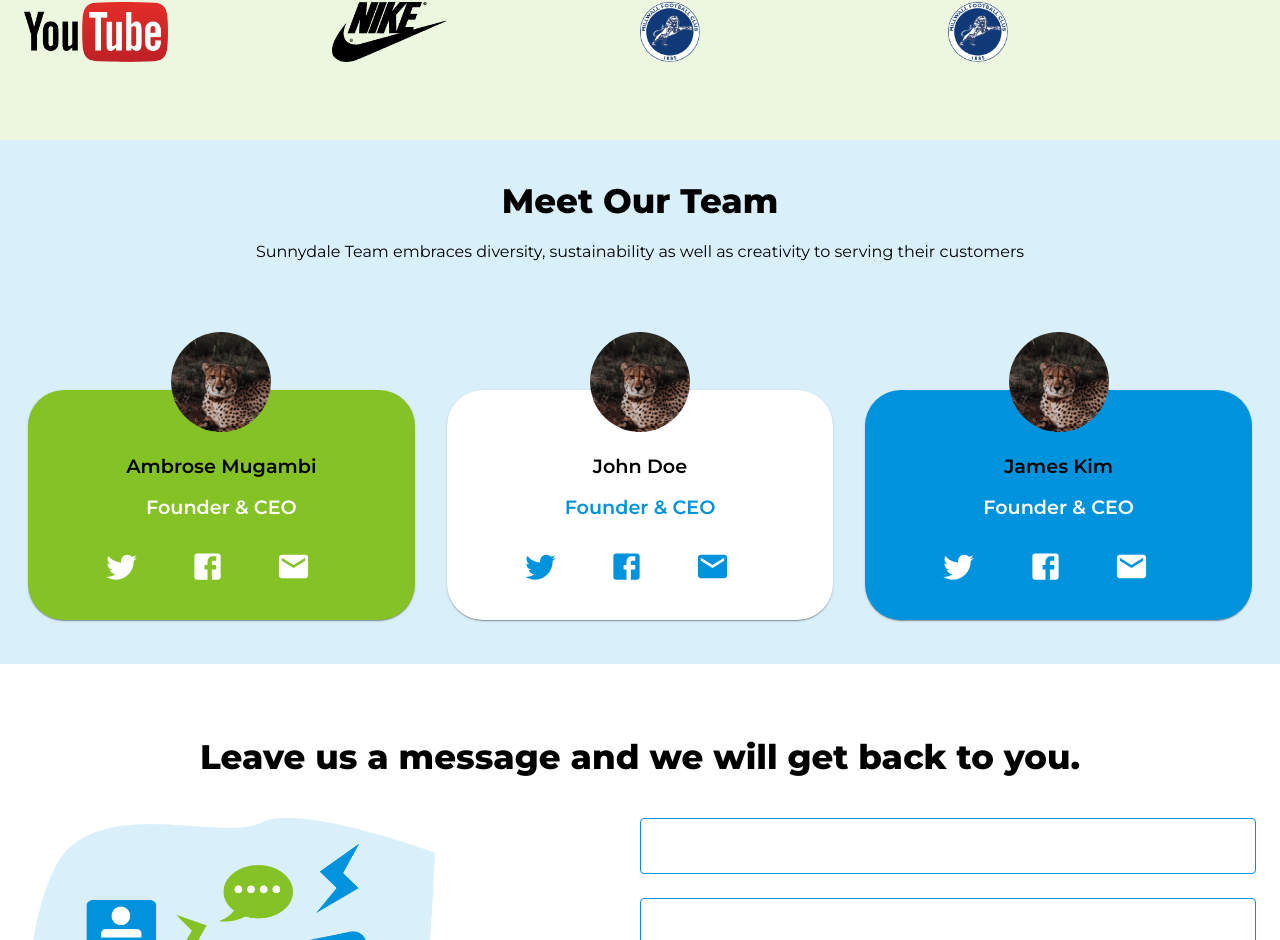
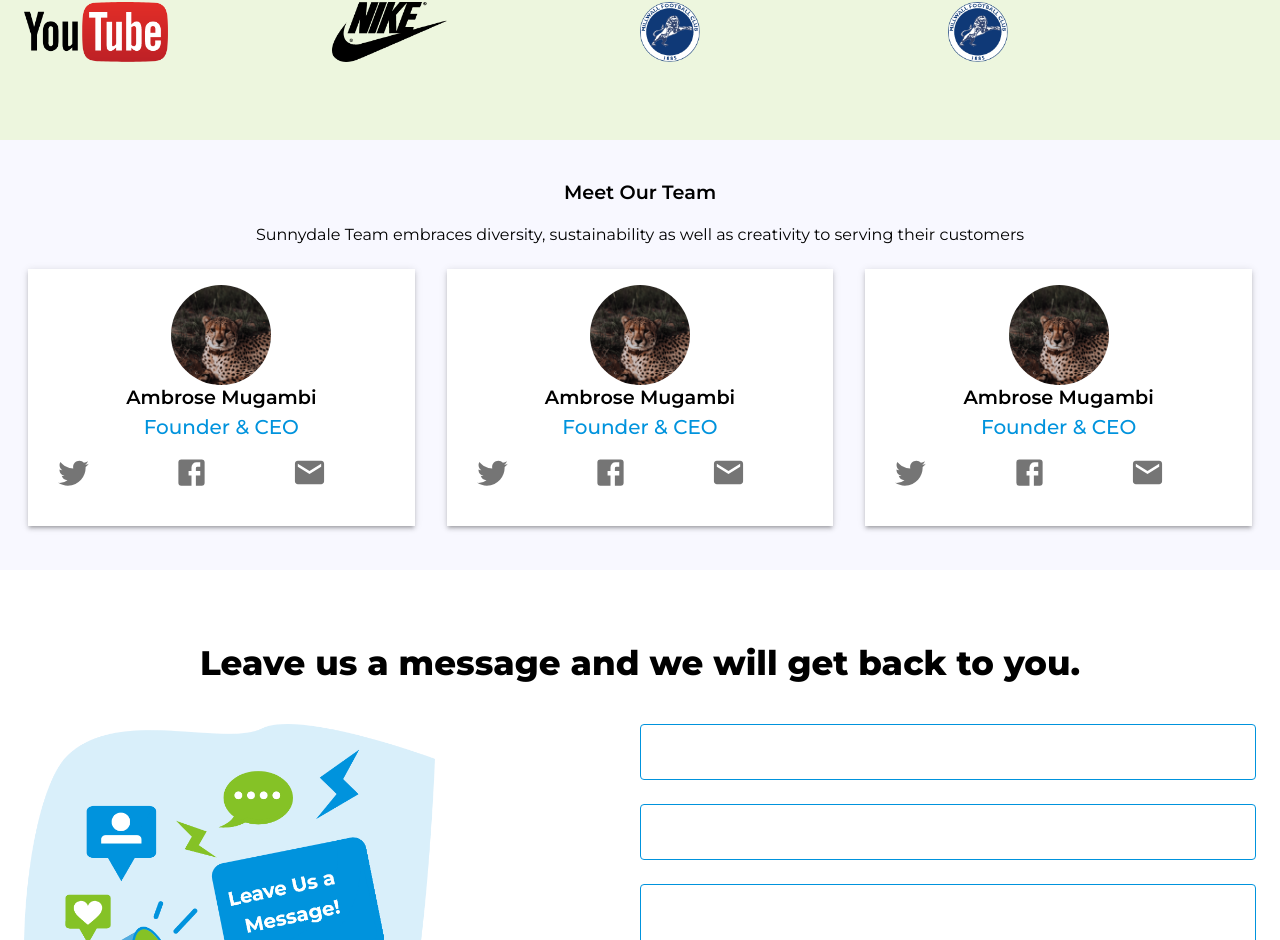
Before and after one commit to alexmurithi/sunnydalemanagement, a React (Create React App) app: page / in a window 1280 px wide. Shown: the part 2650-3590 px from the top of the page. Built offline with nearby package versions, Linux system fonts and the light colour scheme.

Commit message:
added ourMission section

```diff
--- a/src/Components/DrawerList/index.js
+++ b/src/Components/DrawerList/index.js
@@ -136,7 +136,7 @@ const Drawer =()=>{
                         </ListItem>
                     </List>
                 </Collapse>
-                <ListItem button >
+                <ListItem button component={Link} to="/about-us">
                     <ListItemText primary="Airbnb"/>
                 </ListItem>
                 <Divider />
--- a/src/Components/LandingPage/Team.js
+++ b/src/Components/LandingPage/Team.js
@@ -1,5 +1,5 @@
 import React from 'react';
-import {Box, Container,Typography,Card,CardContent,Grid,IconButton} from '@material-ui/core';
+import {Box, Container, Typography, Card, CardContent, Grid, IconButton, CardMedia} from '@material-ui/core';
 import {makeStyles} from '@material-ui/core/styles';
 import SimbaImg from "../../Assets/Images/simba.jpg";
 import TwitterIcon from '@material-ui/icons/Twitter';
@@ -9,46 +9,17 @@ import MailIcon from '@material-ui/icons/Mail';
 const TeamStyles =makeStyles((theme)=>({
     root:{
         width:"100%",
-        backgroundColor:theme.palette.primary.light
+        backgroundColor:"ghostwhite"
     },
-    card1:{
-      backgroundColor:theme.palette.secondary.main,
-      borderRadius:"36px"
+    card:{
+        borderRadius:0
     },
-    card2:{
-        borderRadius:"36px"
-    },
-    card3:{
-        backgroundColor:theme.palette.primary.main,
-        borderRadius:"36px"
-    },
-    cardContent:{
-        padding:theme.spacing(8)
-    },
-    teamImg:{
-        position:"relative",
-        bottom:-50,
-        textAlign:"center",
-        "& img":{
-            borderRadius:"50%",
-            height:"100px",
-            width:"100px",
-            objectFit:"cover"
-        }
-    },
-    cardTeamName:{
-        textAlign:"center",
-        paddingBottom:theme.spacing(2)
-    },
-    cardTeamPosition:{
-        textAlign:"center",
-        color:theme.palette.white,
-        paddingBottom:theme.spacing(2)
-
-    },
-    teamCenterPosition:{
-        color:"#0093dd",
-        paddingBottom:theme.spacing(2),
+    cardMedia:{
+        width:"100px",
+        height:'100px',
+        borderRadius:"50%",
+        marginLeft:"auto",
+        marginRight:"auto"
     }
 
 }))
@@ -59,7 +30,7 @@ const Team =() =>{
     return(
         <Box className={classes.root} py={5}>
             <Container>
-               <Typography variant={"h4"} align="center">Meet Our Team</Typography>
+               <Typography variant={"h5"} align="center">Meet Our Team</Typography>
 
                 <Box py={2}>
                     <Typography variant="subtitle1" align={"center"} >
@@ -70,35 +41,41 @@ const Team =() =>{
                     <Grid container spacing={3}>
                         <Grid item xs={12} sm={6} md={4} lg={4} >
                             <Box>
-                                <div className={classes.teamImg}>
-                                    <img src={SimbaImg} alt=''/>
-                                </div>
+                                <Card classes={{root:classes.card}} elevation={3}>
+                                    <CardContent >
+                                        <CardMedia
+                                            image={SimbaImg}
+                                            className={classes.cardMedia}
+                                        />
 
-                                <Card classes={{root:classes.card1}}>
-                                    <CardContent classes={{root:classes.cardContent}}>
-
-                                        <Typography variant="h5" className={classes.cardTeamName}>
+                                        <Typography
+                                            variant="h5"
+                                            align={'center'}
+                                        >
                                             Ambrose Mugambi
                                         </Typography>
 
-                                        <Typography variant="h5" className={classes.cardTeamPosition}>
+                                        <Typography
+                                            variant="h6"
+                                            align='center'
+                                            color='primary'
+                                        >
                                             Founder & CEO
                                         </Typography>
-
                                         <Grid container>
                                             <Grid item lg={4}>
                                                 <IconButton>
-                                                    <TwitterIcon  fontSize="large" style={{color:"#ffffff"}}/>
+                                                    <TwitterIcon  fontSize="large" />
                                                 </IconButton>
                                             </Grid>
                                             <Grid item lg={4}>
                                                 <IconButton>
-                                                    <FacebookIcon fontSize="large" style={{color:"#ffffff"}}/>
+                                                    <FacebookIcon fontSize="large" />
                                                 </IconButton>
                                             </Grid>
                                             <Grid item lg={4}>
                                                 <IconButton>
-                                                    <MailIcon fontSize="large" style={{color:"#ffffff"}}/>
+                                                    <MailIcon fontSize="large" />
                                                 </IconButton>
                                             </Grid>
                                         </Grid>
@@ -108,20 +85,66 @@ const Team =() =>{
                         </Grid>
                         <Grid item xs={12} sm={6} md={4} lg={4}>
                             <Box>
-                                <div className={classes.teamImg}>
-                                    <img src={SimbaImg} alt=''/>
-                                </div>
-
-                                <Card classes={{root:classes.card2}}>
-                                    <CardContent classes={{root:classes.cardContent}}>
-                                        <Typography variant="h5" className={classes.cardTeamName}>
-                                            John Doe
+                                <Card classes={{root:classes.card}} elevation={3}>
+                                    <CardContent >
+                                        <CardMedia
+                                            image={SimbaImg}
+                                            className={classes.cardMedia}
+                                        />
+                                        <Typography
+                                            variant="h5"
+                                            align={'center'}
+                                        >
+                                            Ambrose Mugambi
                                         </Typography>
 
                                         <Typography
+                                            variant="h6"
+                                            align='center'
+                                            color='primary'
+                                        >
+                                            Founder & CEO
+                                        </Typography>
+                                        <Grid container>
+                                            <Grid item lg={4}>
+                                                <IconButton>
+                                                    <TwitterIcon  fontSize="large" />
+                                                </IconButton>
+                                            </Grid>
+                                            <Grid item lg={4}>
+                                                <IconButton>
+                                                    <FacebookIcon fontSize="large" />
+                                                </IconButton>
+                                            </Grid>
+                                            <Grid item lg={4}>
+                                                <IconButton>
+                                                    <MailIcon fontSize="large" />
+                                                </IconButton>
+                                            </Grid>
+                                        </Grid>
+                                    </CardContent>
+                                </Card>
+                            </Box>
+                        </Grid>
+                        <Grid item xs={12} sm={6} md={4} lg={4}>
+                            <Box>
+                                <Card classes={{root:classes.card}} elevation={3}>
+                                    <CardContent >
+                                        <CardMedia
+                                            image={SimbaImg}
+                                            className={classes.cardMedia}
+                                        />
+                                        <Typography
                                             variant="h5"
-                                            align={"center"}
-                                            className={classes.teamCenterPosition}
+                                            align={'center'}
+                                        >
+                                            Ambrose Mugambi
+                                        </Typography>
+
+                                        <Typography
+                                            variant="h6"
+                                            align='center'
+                                            color='primary'
                                         >
                                             Founder & CEO
                                         </Typography>
@@ -129,56 +152,17 @@ const Team =() =>{
                                         <Grid container>
                                             <Grid item lg={4}>
                                                 <IconButton>
-                                                    <TwitterIcon  fontSize="large" style={{color:"#0093dd"}}/>
+                                                    <TwitterIcon  fontSize="large" />
                                                 </IconButton>
                                             </Grid>
                                             <Grid item lg={4}>
                                                 <IconButton>
-                                                    <FacebookIcon fontSize="large" style={{color:"#0093dd"}}/>
+                                                    <FacebookIcon fontSize="large" />
                                                 </IconButton>
                                             </Grid>
                                             <Grid item lg={4}>
                                                 <IconButton>
-                                                    <MailIcon fontSize="large" style={{color:"#0093dd"}}/>
-                                                </IconButton>
-                                            </Grid>
-                                        </Grid>
-
-                                    </CardContent>
-                                </Card>
-                            </Box>
-                        </Grid>
-                        <Grid item xs={12} sm={6} md={4} lg={4}>
-                            <Box>
-                                <div className={classes.teamImg}>
-                                    <img src={SimbaImg} alt=''/>
-                                </div>
-
-                                <Card classes={{root:classes.card3}}>
-                                    <CardContent classes={{root:classes.cardContent}}>
-
-                                        <Typography variant="h5" className={classes.cardTeamName}>
-                                            James Kim
-                                        </Typography>
-
-                                        <Typography variant="h5" align={"center"} className={classes.cardTeamPosition}>
-                                            Founder & CEO
-                                        </Typography>
-
-                                        <Grid container>
-                                            <Grid item lg={4}>
-                                                <IconButton>
-                                                    <TwitterIcon  fontSize="large" style={{color:"#ffffff"}}/>
-                                                </IconButton>
-                                            </Grid>
-                                            <Grid item lg={4}>
-                                                <IconButton>
-                                                    <FacebookIcon fontSize="large" style={{color:"#ffffff"}}/>
-                                                </IconButton>
-                                            </Grid>
-                                            <Grid item lg={4}>
-                                                <IconButton>
-                                                    <MailIcon fontSize="large" style={{color:"#ffffff"}}/>
+                                                    <MailIcon fontSize="large" />
                                                 </IconButton>
                                             </Grid>
                                         </Grid>
--- a/src/Pages/AboutUs.js
+++ b/src/Pages/AboutUs.js
@@ -2,6 +2,8 @@ import React from 'react';
 import Header from "../Containers/Header";
 import FlatCarousel from "../Components/AboutUs/FlatCarousel";
 import OurGoal from "../Components/AboutUs/OurGoal";
+import OurMission from "../Components/AboutUs/OurMission";
+import Team from "../Components/LandingPage/Team";
 import {Helmet} from "react-helmet";
 
 const AboutUs =()=>{
@@ -14,6 +16,8 @@ const AboutUs =()=>{
             <Header/>
             <FlatCarousel/>
             <OurGoal/>
+            <OurMission/>
+            <Team/>
         </>
     )
 }
```
Also changed, not shown: src/Components/AboutUs/OurGoal.js (+6 -9 lines), src/Components/AboutUs/OurMission.js (added, +50 -0 lines), src/Assets/svg/Mission.svg (added).
